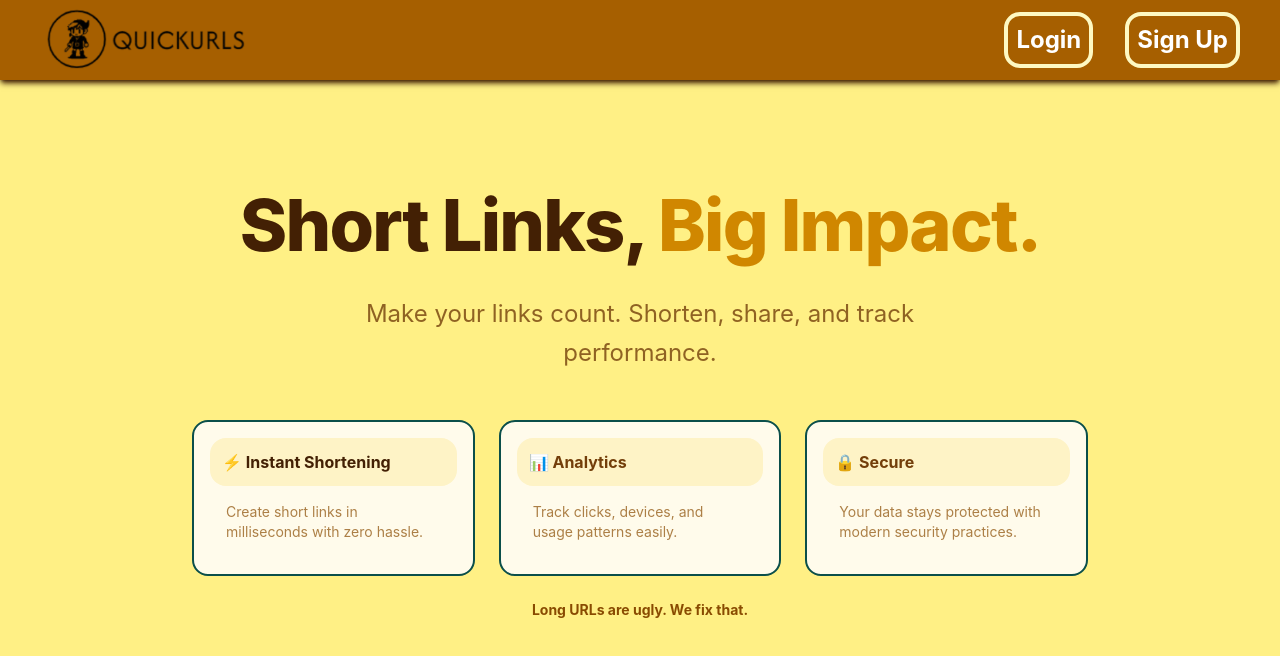
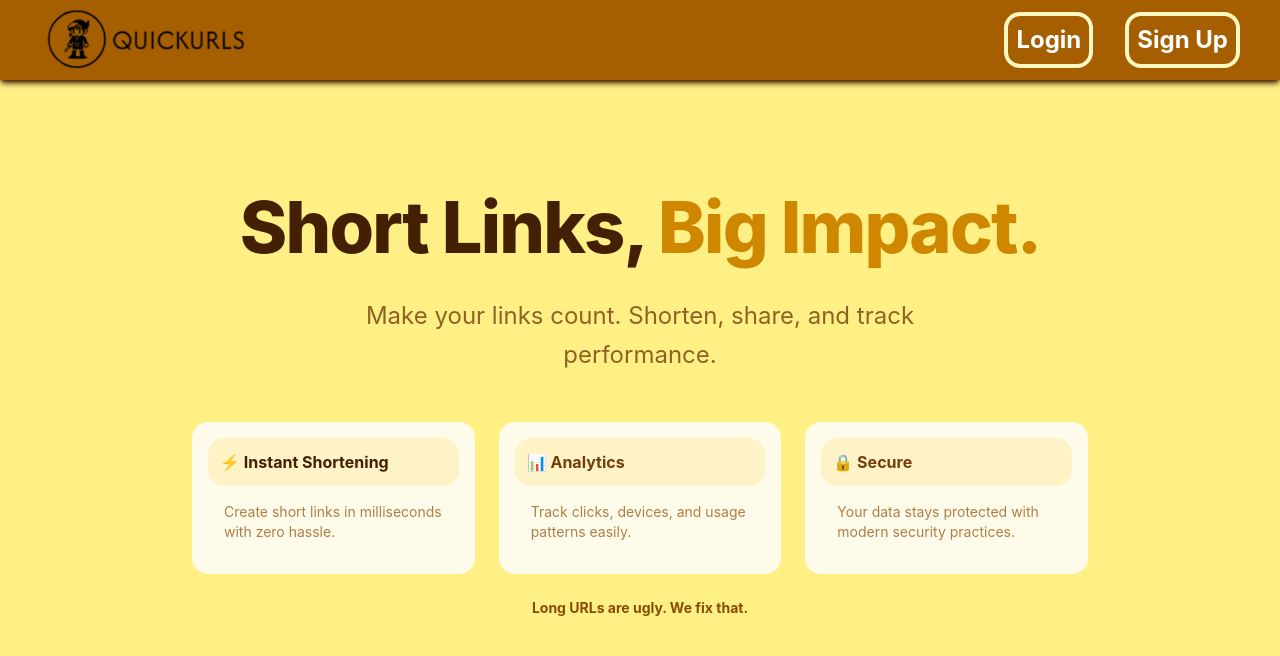
Before and after one commit to naresh-coder123/url-shortner, a React (Vite) app in the folder frontend/: page / in a window 1280 px wide. Shown: the top 656 px of the page. Built offline with nearby package versions, Linux system fonts and the light colour scheme; no server answers.

Commit message:
Updated Landing Page

```diff
--- a/frontend/src/pages/Landing.jsx
+++ b/frontend/src/pages/Landing.jsx
@@ -18,7 +18,7 @@ const Landing = ({ isLoggedIn }) => {
         </p>
 
         <div className="mt-12 grid grid-cols-1 sm:grid-cols-3 gap-6 text-left">
-          <div className="p-4 bg-amber-50 rounded-2xl border-2 border-teal-900">
+          <div className="p-4 bg-amber-50 rounded-2xl">
             <h3 className="font-bold text-yellow-950 bg-amber-100 rounded-2xl p-3">
               ⚡ Instant Shortening
             </h3>
@@ -27,7 +27,7 @@ const Landing = ({ isLoggedIn }) => {
             </p>
           </div>
 
-          <div className="p-4 bg-amber-50 rounded-2xl border-2 border-teal-900">
+          <div className="p-4 bg-amber-50 rounded-2xl">
             <h3 className="font-bold text-yellow-900 bg-amber-100 rounded-2xl p-3">
               📊 Analytics
             </h3>
@@ -36,7 +36,7 @@ const Landing = ({ isLoggedIn }) => {
             </p>
           </div>
 
-          <div className="p-4 bg-amber-50 rounded-2xl border-2 border-teal-900">
+          <div className="p-4 bg-amber-50 rounded-2xl">
             <h3 className="font-bold text-yellow-900 bg-amber-100 rounded-2xl p-3">
               🔒 Secure
             </h3>
```
